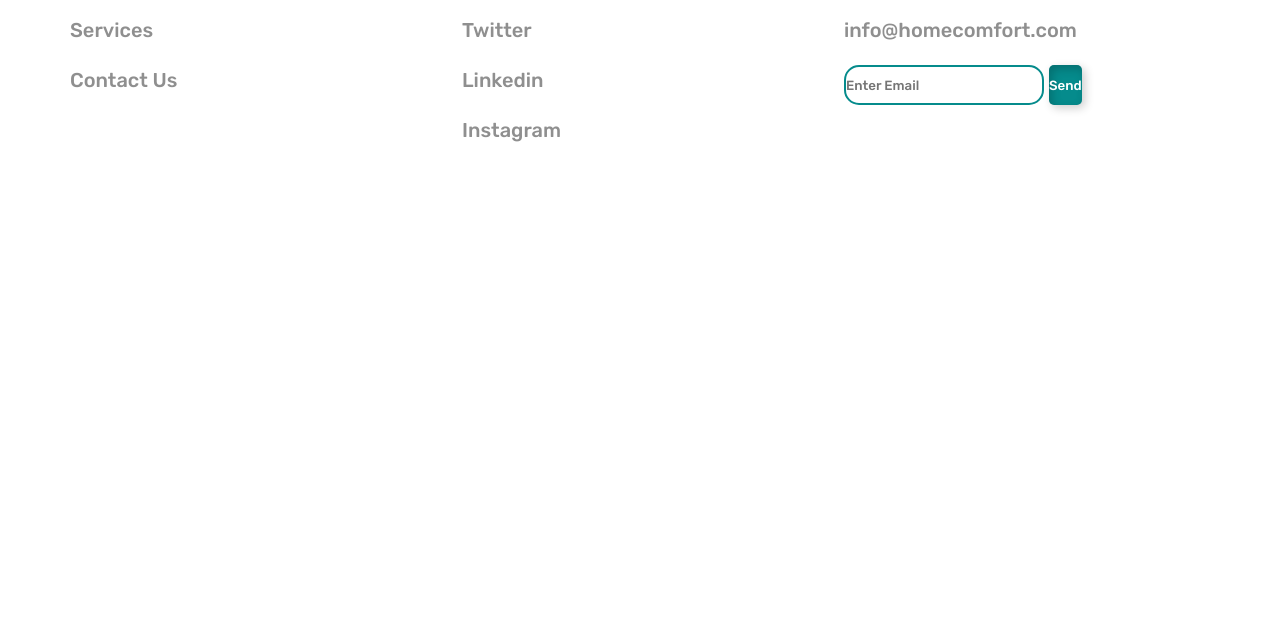
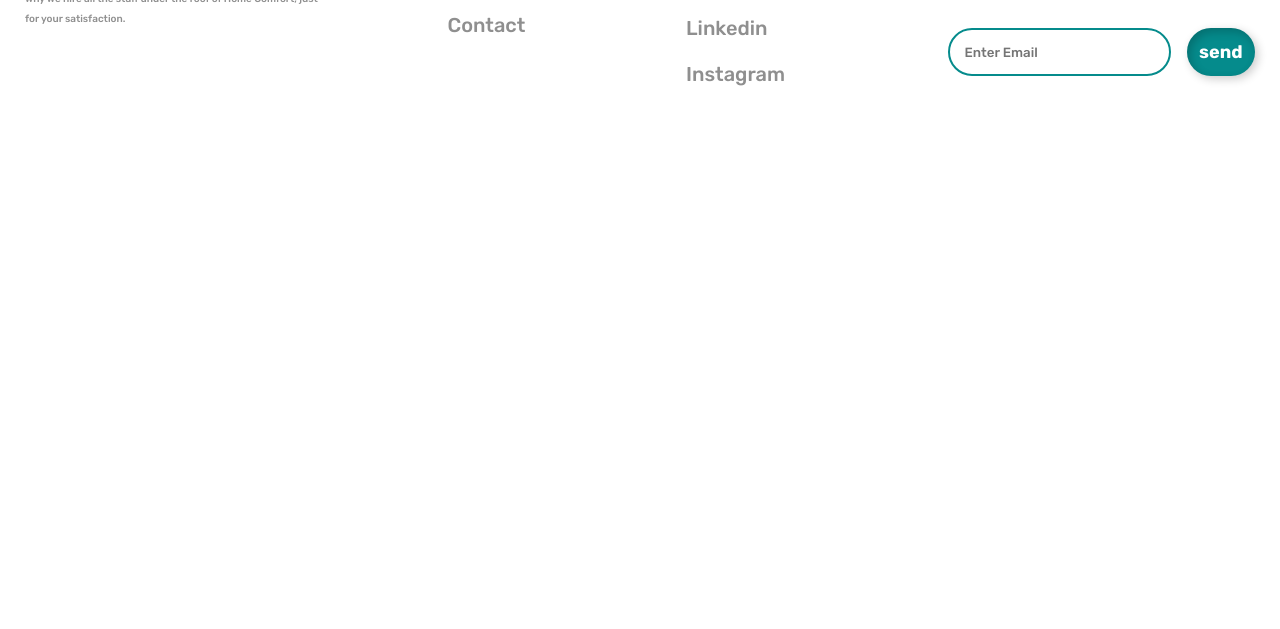
Before and after one commit to Royal2690/Mern_Stack, a plain HTML site: page index.html in a window 1280 px wide. Shown: the part 171-800 px from the top of the page. Drawn offline with Linux system fonts and the light colour scheme.

Commit message:
Header and Footer completed

```diff
--- a/index.html
+++ b/index.html
@@ -31,22 +31,29 @@
     </header>
 
     <!--footer-->
+
     <footer>
-        <div class="column_one">
+
+        <div class="coloumn_zero">
+                <img src="./Assets/assets/images/logo/logo.svg" alt="">
+            <p>We make sure that your safety is never compromised. This is why we hire all the staff under the roof of Home Comfort, just for your satisfaction.</p>
+            </div>
+        </div>
+
+        <div class="coloumn_one">
                 <ul>
                     <li>
                         Home
                     </li>
                     <li>
-                    Services
+                        Service
                     </li>
                     <li>
-                    Contact Us
+                        Contact
                     </li>
                 </ul>
         </div>
-
-        <div class="column_two">
+        <div class="coloumn_two">
             <ul>
                 <li>
                     Facebook
@@ -62,7 +69,7 @@
                 </li>
             </ul>
         </div>
-        <div class="column_three">
+        <div class="coloumn_three">
             <ul>
                 <li>
                     +923317742695
@@ -73,7 +80,7 @@
             </ul>
             <div class="news_letter">
                 <input type="text" placeholder="Enter Email">
-                <button>Send</button>
+                <button>send</button>
             </div>
         </div>
     </footer>
--- a/style/main.css
+++ b/style/main.css
@@ -44,69 +44,86 @@ nav ul li:hover {
     color: white;
 }
 
-/*Footer*/
+/* footer */
+footer {
+    max-width: 1250px;
+    margin: auto;
+    padding: 10px;
+    display: grid;
+    grid-template-columns: 1fr 1fr 1fr 1fr;
+}
 
-footer{
-    max-width: 1250;
-    margin: auto;
-    padding: 60px;
-    display: grid;
-    grid-template-columns: 1fr 1fr 1fr;
-    gap: 16px;
+.coloumn_zero {
+color: #8F8F8F;
+font-family: Rubik;
+font-size: 10px;
+font-style: normal;
+font-weight: 400;
+line-height: 20px;
+padding-top: 15px;
 }
-.column_one ul li{
-list-style: none;
+
+.coloumn_one ul li {
 color: #8F8F8F;
 font-family: Rubik;
 font-size: 20px;
 font-style: normal;
 font-weight: 400;
 line-height: 30px;
-padding: 10px;
+list-style: none;
+padding-left: 100px;
+margin: 15px;
 
 }
 
-.column_two ul li{
+.coloumn_two ul li {
 color: #8F8F8F;
 font-family: Rubik;
 font-size: 20px;
 font-style: normal;
 font-weight: 400;
 line-height: 30px;
-padding: 10px;
 list-style: none;
+padding-left: 30px;
+margin: 16px;
+
 }
 
-.column_three ul li{
-list-style: none;
-color: #8F8F8F;
-font-family: Rubik;
-font-size: 20px;
-font-style: normal;
-font-weight: 400;
-line-height: 30px;
-padding: 10px 0px;
+.coloumn_three ul li {
+    list-style: none;
+    color: #8F8F8F;
+    font-family: Rubik;
+    font-size: 20px;
+    font-style: normal;
+    font-weight: 400;
+    line-height: 30px;
+    padding: 12px 0px;
 }
 
 .news_letter {
-display: flex;
-padding: 10px 0px;
+    display: flex;
+    padding: 15px 0px;
 }
 
-.news_letter input{
-width: 200px;
-height: 40px;
-border-radius: 15px;
-border: 2px solid #058B8C;
+.news_letter input {
+    width: 75%;
+    border-radius: 341px;
+    border: 2px solid #058B8C;
+    height: 48px;
+    padding-left: 15px;
 }
 
-.news_letter button{
-width: 100;
-margin-left: 5px;
-color: white;
-border-radius: 5px;
-background: #058B8C;
-box-shadow: 3px 3px 10px 0px rgba(0, 0, 0, 0.20), 3px 4px 10px 0px rgba(0, 0, 0, 0.20) inset;
-border: none;
-
+.news_letter button {
+    width: 23%;
+    margin-left: 1rem;
+    border-radius: 48px;
+    background: #058B8C;
+    box-shadow: 3px 3px 10px 0px rgba(0, 0, 0, 0.20), 3px 4px 10px 0px rgba(0, 0, 0, 0.20) inset;
+    color: #FFF;
+    font-family: Rubik;
+    font-size: 18px;
+    font-style: normal;
+    font-weight: 700;
+    line-height: 30px;
+    border: none;
 }
```
Lines whose indentation alone changed are shown as unchanged.
